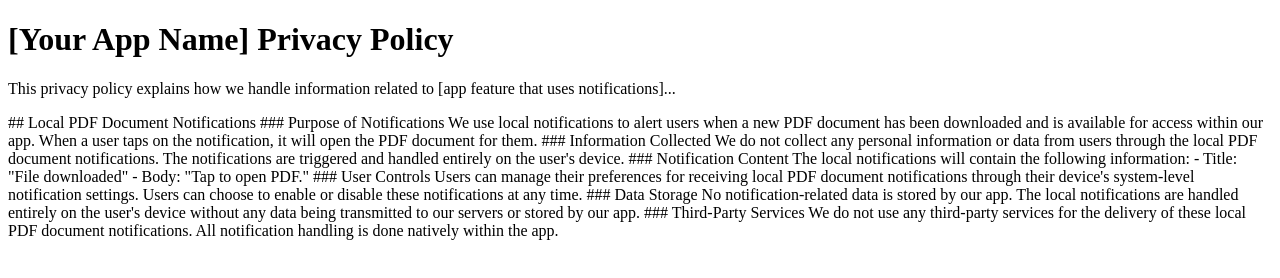
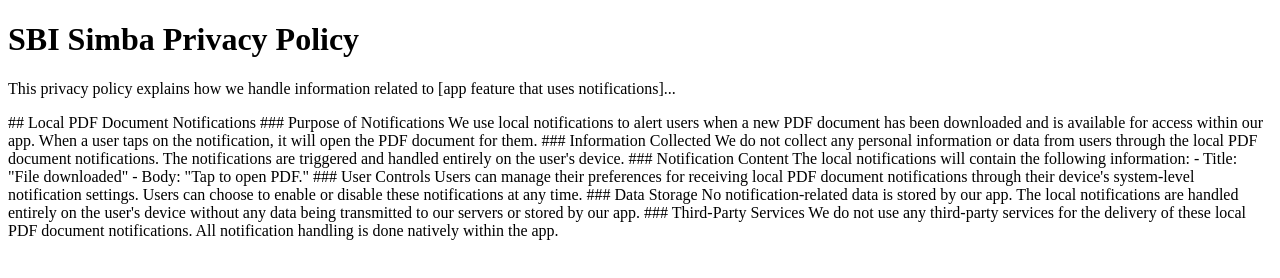
Before and after one commit to RizwanAtNvest/Sbi_simba_privacy_policy, a plain HTML site: page index.html in a window 1280 px wide. Drawn offline with Linux system fonts and the light colour scheme.

Commit message:
Update index.html

```diff
--- a/index.html
+++ b/index.html
@@ -1,10 +1,10 @@
 <!DOCTYPE html>
 <html>
 <head>
-  <title>[Your App Name] Privacy Policy</title>
+  <title>SBI Simba Privacy Policy</title>
 </head>
 <body>
-  <h1>[Your App Name] Privacy Policy</h1>
+  <h1>SBI Simba Privacy Policy</h1>
   <p>This privacy policy explains how we handle information related to [app feature that uses notifications]...</p>
   <!-- Add your full privacy policy content here -->
 ## Local PDF Document Notifications
```
